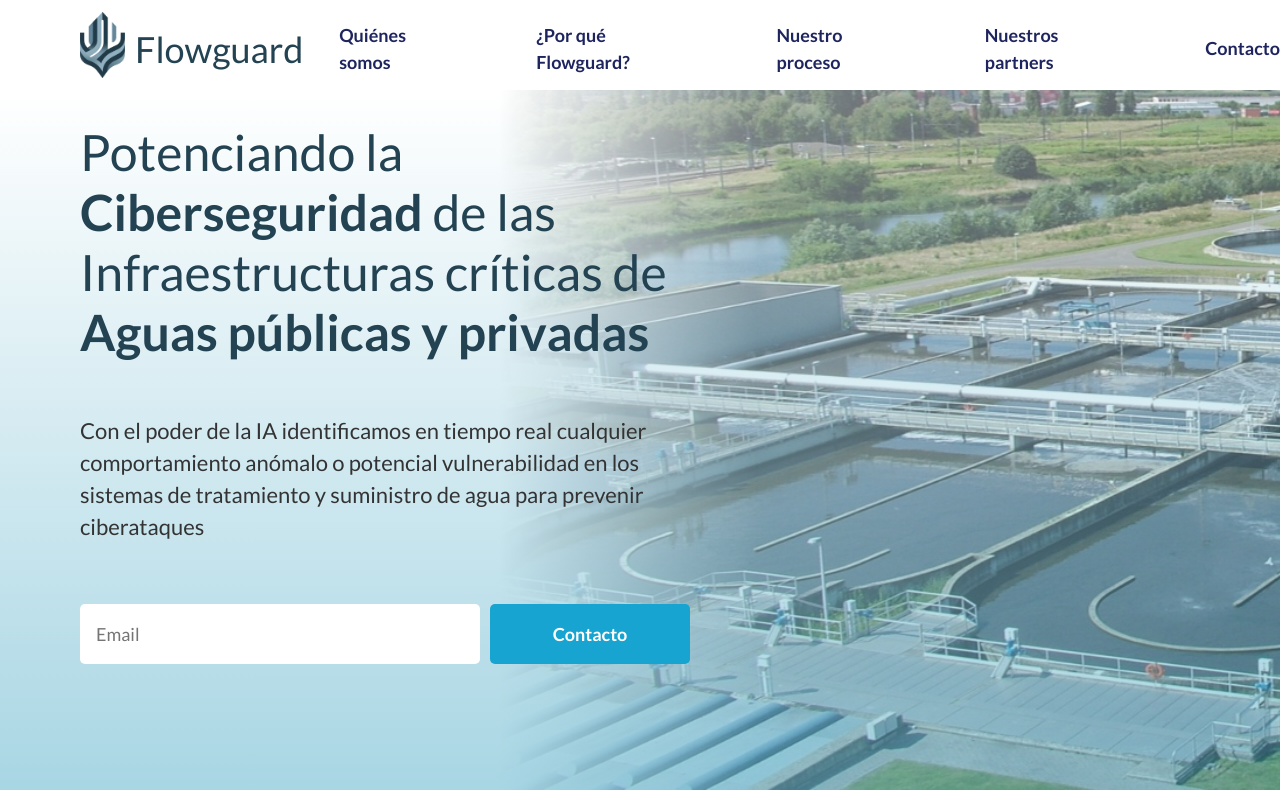
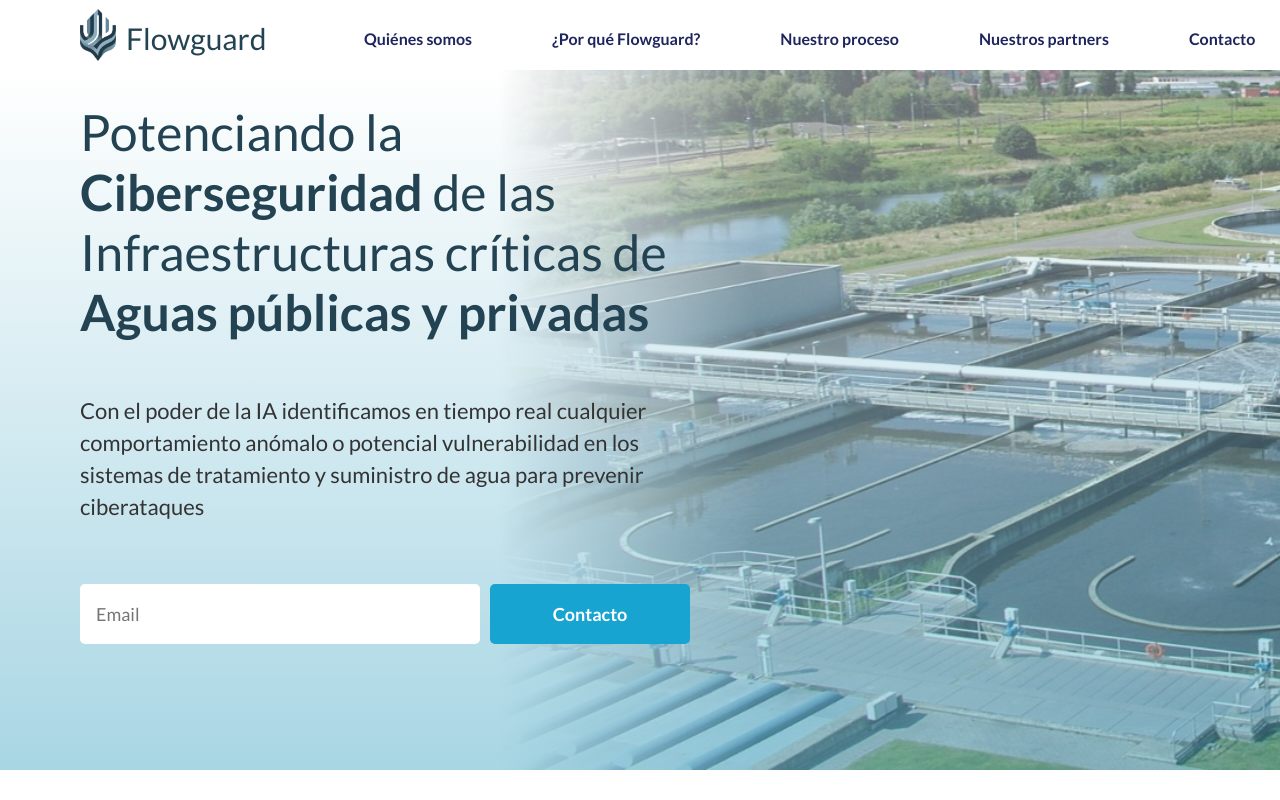
Before and after one commit to telcash/flowguard_frontend, a React (Create React App) app: page / in a window 1280 px wide. Shown: the top 800 px of the page. Built offline with nearby package versions, Linux system fonts and the light colour scheme.

Commit message:
Ajustados estilos en MainNav

```diff
--- a/src/App.css
+++ b/src/App.css
@@ -7,7 +7,7 @@
     --secondary-color: #8eafc2;
     --tertiary-color: #17A4D0;
     --paragraph-color: #333;
-    --navbar-height: 90px;
+    --navbar-height: 70px;
     --subtitles-font-size: 50px;
     --subtitles-font-weight: 700px;
     --subtitles-margin-bottom: 50px;
--- a/src/containers/main-nav/main-nav.css
+++ b/src/containers/main-nav/main-nav.css
@@ -42,8 +42,8 @@
 }
 
 .fg__mainnav-logo_container img {
-    width: 45px;
-    height: 65.32px;
+    width: 36px;
+    height: 52.25px;
     cursor: pointer;
 }
 
@@ -51,7 +51,7 @@
     margin-top: 7px;
     margin-left: 10px;
     color: var(--primary-color);
-    font-size: 36px;
+    font-size: 30px;
     font-weight: 500;
     cursor: pointer;
 }
@@ -74,7 +74,7 @@
 
 .fg__mainnav-links a {
     color: #1E255E;
-    font-size: 18px;
+    font-size: 16px;
     font-weight: 700;
 }
 
```
